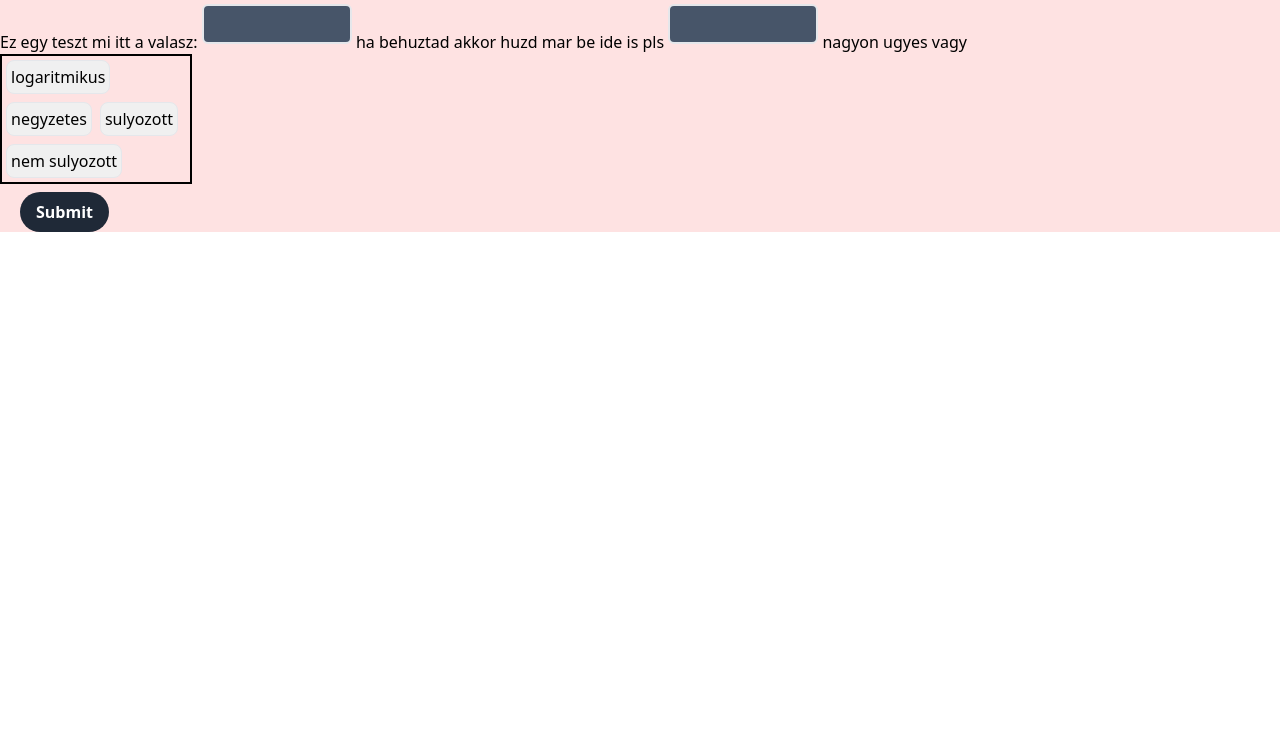
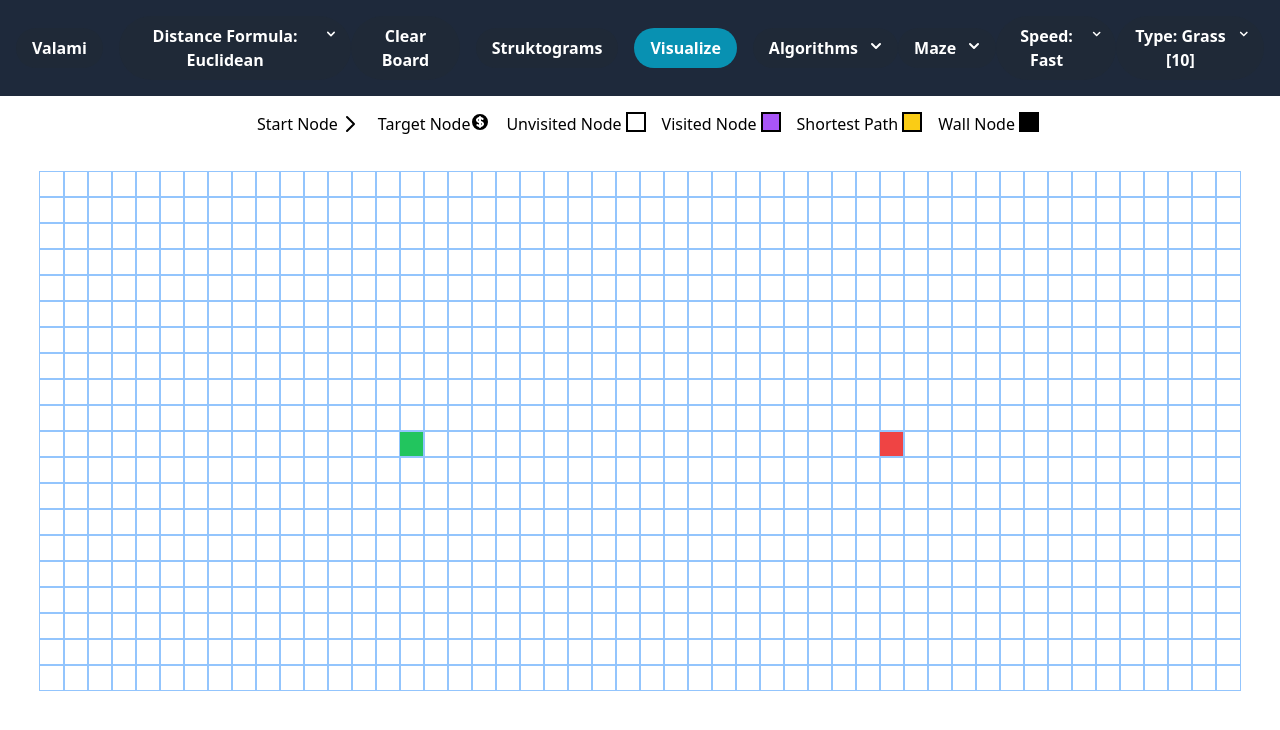
Before and after one commit to borsym/Pathfinding-visualization, a React (Create React App) app in the folder frontend/: page / in a window 1280 px wide. Shown: the top 730 px of the page. Built offline with nearby package versions, Linux system fonts and the light colour scheme.

Commit message:
ui,dnd,navbar: dnd connected to the navbar

```diff
--- a/frontend/src/App.js
+++ b/frontend/src/App.js
@@ -1,11 +1,9 @@
 import Legend from "./components/Legend";
 import NavBar from "./components/NavBar";
 import Grid from "./components/Grid";
-import Dnd from "./components/DnD/Dnd";
 import React, { useState, useEffect } from "react";
 import { GridProvider } from "./contexts/GridContext";
 import ModalTutorial from "./components/ModalTutorial";
-import Blank from "./components/DnD/Blank";
 
 export default function App() {
   const [showModal, setShowModal] = useState(false);
@@ -17,23 +15,11 @@ export default function App() {
   }, []);
 
   return (
-    <>
-      {" "}
-      <Dnd
-        taskId="dnd-1"
-        words={["logaritmikus", "negyzetes", "sulyozott", "nem sulyozott"]}
-      >
-        Ez egy teszt mi itt a valasz: <Blank solution={["negyzetes"]} /> ha
-        behuztad akkor huzd mar be ide is pls{" "}
-        <Blank solution={["sulyozott", "cica"]} /> nagyon ugyes vagy
-      </Dnd>
-    </>
-
-    // <GridProvider>
-    //   {/* <ModalTutorial showModal={showModal} setShowModal={setShowModal} /> */}
-    //   <NavBar />
-    //   <Legend />
-    //   <Grid />
-    // </GridProvider>
+    <GridProvider>
+      {/* <ModalTutorial showModal={showModal} setShowModal={setShowModal} /> */}
+      <NavBar />
+      <Legend />
+      <Grid />
+    </GridProvider>
   );
 }
--- /dev/null
+++ b/frontend/src/components/DndQuestion.js
@@ -0,0 +1,20 @@
+import React from "react";
+import Blank from "./DnD/Blank";
+import Dnd from "./DnD/Dnd";
+const DndQuestion = () => {
+  return (
+    <>
+      {" "}
+      <Dnd
+        taskId="dnd-1"
+        words={["logaritmikus", "negyzetes", "sulyozott", "nem sulyozott"]}
+      >
+        Ez egy teszt mi itt a valasz: <Blank solution={["negyzetes"]} /> ha
+        behuztad akkor huzd mar be ide is pls{" "}
+        <Blank solution={["sulyozott", "cica"]} /> nagyon ugyes vagy
+      </Dnd>
+    </>
+  );
+};
+
+export default DndQuestion;
--- a/frontend/src/components/NavBar.js
+++ b/frontend/src/components/NavBar.js
@@ -5,6 +5,7 @@ import axios from "axios";
 import Button from "./Button";
 import Dropdown from "./Dropdown";
 import ModalStuktos from "./ModalStuktos";
+import DndQuestion from "./DndQuestion";
 import Board from "./Board";
 
 import { GridContext } from "../contexts/GridContext.js";
@@ -102,10 +103,9 @@ const NavBar = () => {
       style={isDisabled ? { pointerEvents: "none" } : {}}
     >
       <ToastContainer />
-      <ModalStuktos
-        showModal={showModal}
-        setShowModal={setShowModal}
-      ></ModalStuktos>
+      <ModalStuktos showModal={showModal} setShowModal={setShowModal}>
+        <DndQuestion />
+      </ModalStuktos>
       <Button name="Valami" />
       <Dropdown
         name="Distance Formula"
```
